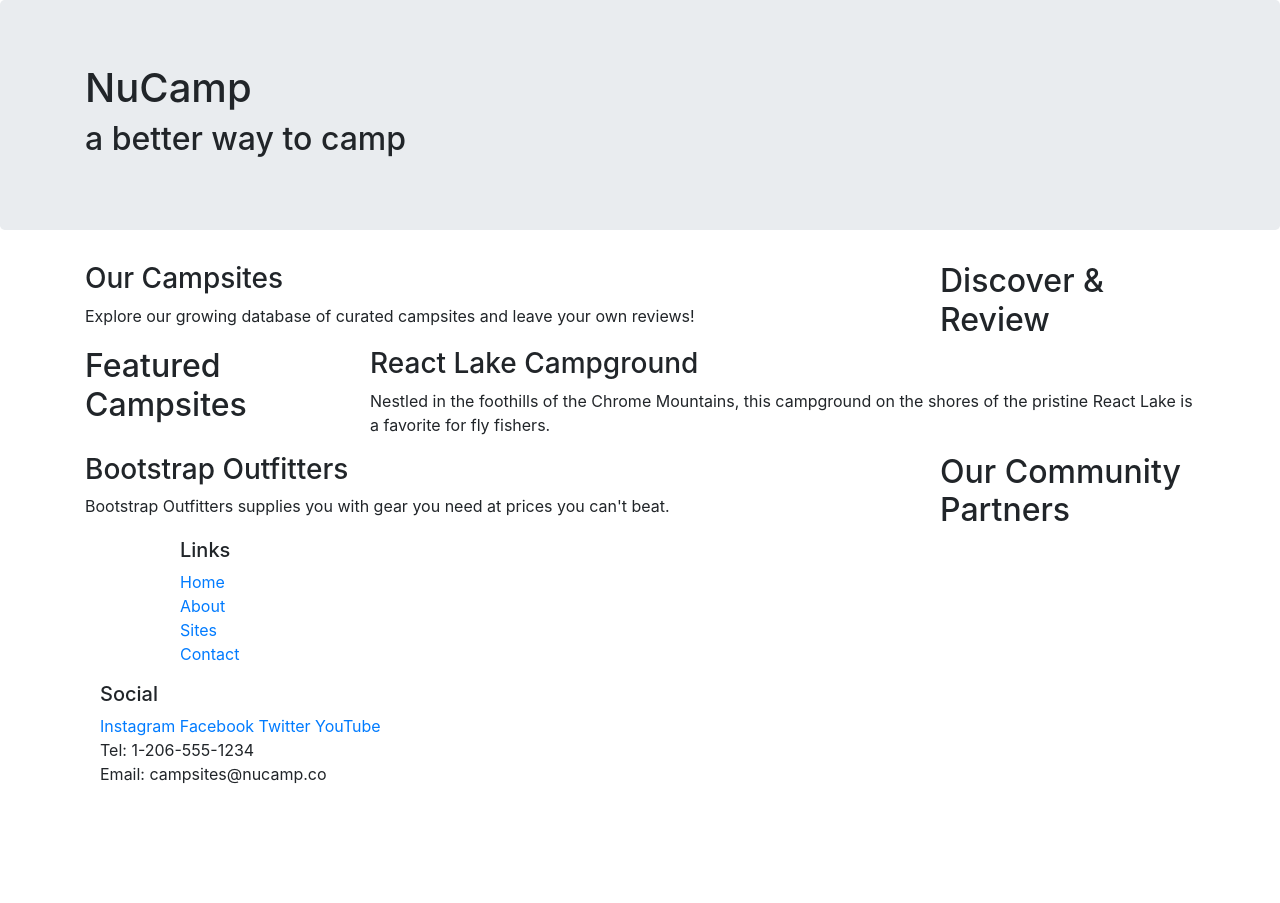
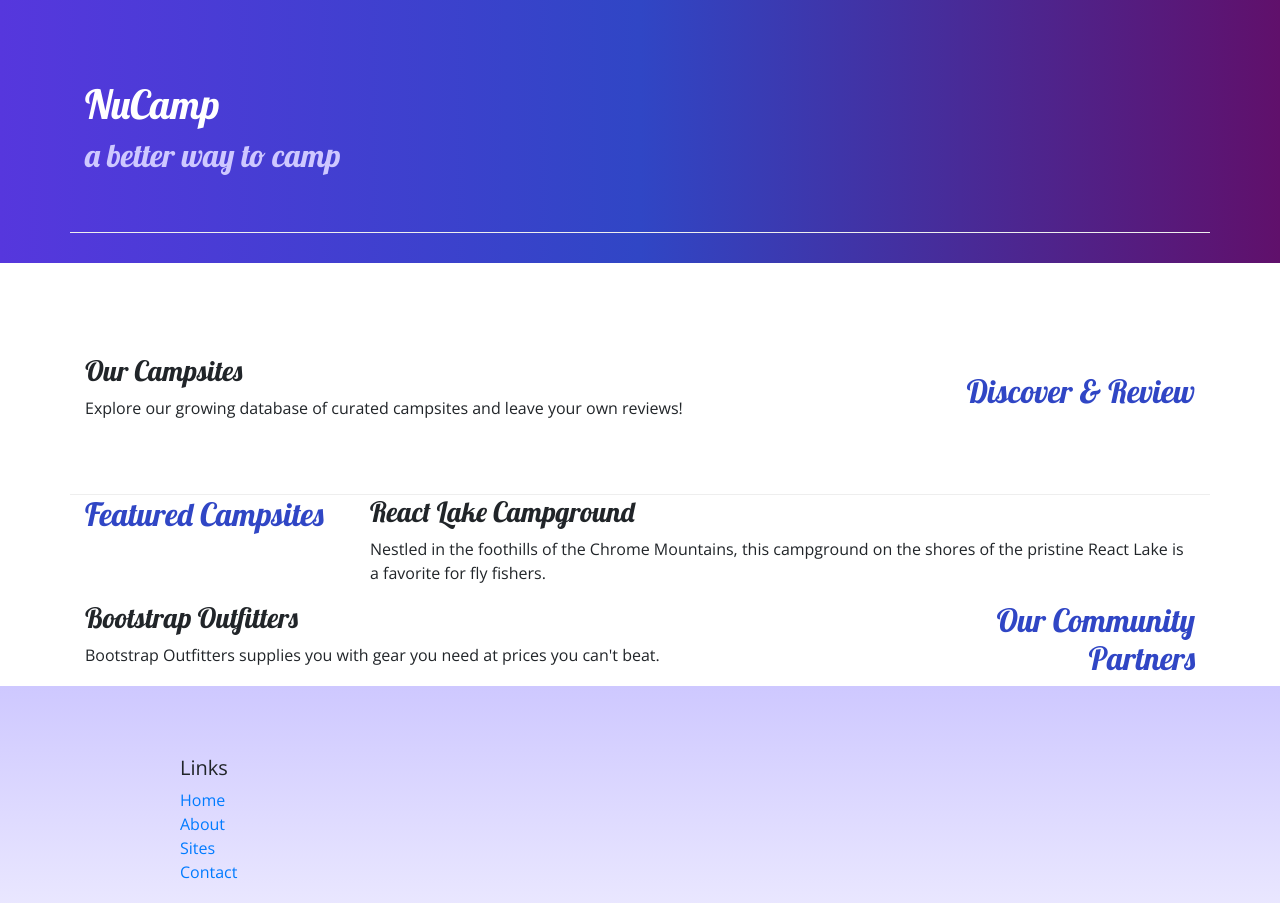
Before and after one commit to gaoyanyan666/bootstrap_setup_project, a website: page index.html in a window 1280 px wide. Shown: the top 903 px of the page. Before the commit the page ends 800 px from the top, so only its background shows below. Drawn offline with nearby package versions, Linux system fonts and the light colour scheme.

Commit message:
adding custom styles

```diff
--- /dev/null
+++ b/css/styles.css
@@ -0,0 +1,34 @@
+body {
+    font-family: "Open Sans", sans-serif;
+}
+
+h1,
+h2,
+h3 {
+    font-family: "Lobster", cursive;
+}
+
+h2 {
+    color: #3046C5;
+}
+
+header h2 {
+    color: #CEC8FF;
+}
+
+footer {
+    background-image: linear-gradient(#CEC8FF, white);
+    padding: 20px 0;
+}
+
+.jumbotron {
+    padding: 30px;
+    background-image: linear-gradient(to right, #5637DD, #3046C5, #60106B);
+    color: white;
+}
+
+.row-content {
+    padding: 50px 0;
+    border-bottom: 1px ridge;
+    min-height: 200px;
+}
--- a/index.html
+++ b/index.html
@@ -6,14 +6,16 @@
     <meta charset="utf-8" />
     <meta name="viewport" content="width=device-width, initial-scale=1" />
     <link rel="stylesheet" href="node_modules/bootstrap/dist/css/bootstrap.min.css" />
+    <link rel="stylesheet" href="https://fonts.googleapis.com/css?family=Lobster|Open+Sans" />
+    <link rel="stylesheet" href="css/styles.css" />
     <title>NuCamp: A Better Way To Camp</title>
 </head>
 
 <body>
 
-    <header class="jumbotron">
+    <header class="jumbotron jumbotron-fluid">
         <div class="container">
-            <div class="row">
+            <div class="row row-content align-items-center">
                 <div class="col">
                     <h1>NuCamp</h1>
                     <h2>a better way to camp</h2>
@@ -23,17 +25,15 @@
     </header>
 
     <div class="container">
-        <div class="row">
+        <div class="row row-content align-items-center">
             <div class="col-sm-4 order-sm-last col-md-3">
-                <h2>Discover & Review</h2>
+                <h2 class="text-sm-right">Discover & Review</h2>
             </div>
             <div class="col">
                 <h3>Our Campsites</h3>
                 <p>Explore our growing database of curated campsites and leave your own reviews!</p>
             </div>
         </div>
-
-
         <div class="row">
             <div class="col-sm-4 col-md-3">
                 <h2>Featured Campsites</h2>
@@ -43,10 +43,9 @@
                 <p>Nestled in the foothills of the Chrome Mountains, this campground on the shores of the pristine React Lake is a favorite for fly fishers.</p>
             </div>
         </div>
-
         <div class="row">
             <div class="col-sm-4 order-sm-last col-md-3">
-                <h2>Our Community Partners</h2>
+                <h2 class="text-sm-right">Our Community Partners</h2>
             </div>
             <div class="col">
                 <h3>Bootstrap Outfitters</h3>
@@ -56,7 +55,7 @@
     </div>
     <footer>
         <div class="container">
-            <div class="row">
+            <div class="row row-content align-items-center">
                 <div class="col-4 col-sm-2 offset-1">
                     <h5>Links</h5>
                     <ul class="list-unstyled">
@@ -67,14 +66,14 @@
                     </ul>
                 </div>
             </div>
-            <div class="col-6 col-sm-5">
+            <div class="col-6 col-sm-5 text-center">
                 <h5>Social</h5>
                 <a href="http://instagram.com/">Instagram</a>
                 <a href="http://facebook.com/">Facebook</a>
                 <a href="http://twitter.com/">Twitter</a>
                 <a href="http://youtube.com/">YouTube</a>
             </div>
-            <div class="col-sm-4">
+            <div class="col-sm-4 text-center">
                 Tel: 1-206-555-1234<br /> Email: campsites@nucamp.co
             </div>
         </div>
```
